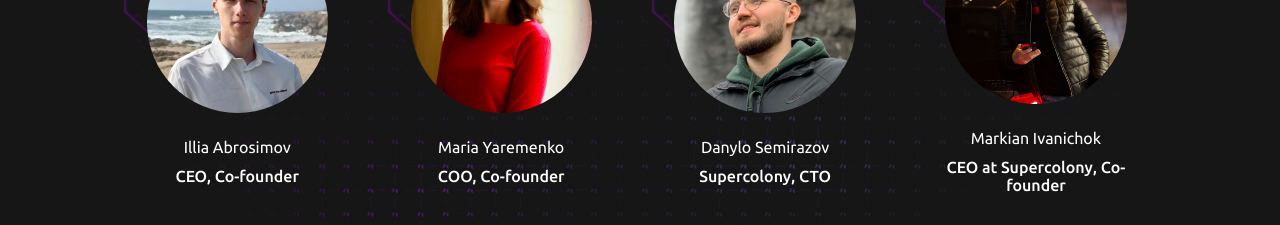
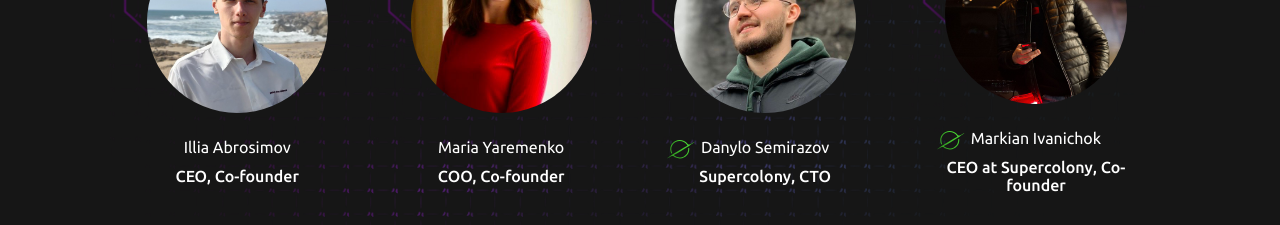
Before and after one commit to LastSymbol0/Asylum-React, a Next.js app: page / in a window 1280 px wide. Shown: the part 5240-5465 px from the top of the page. Built offline with nearby package versions, Linux system fonts and the light colour scheme.

Commit message:
update supercolony members

```diff
--- a/components/personCard/personCard.js
+++ b/components/personCard/personCard.js
@@ -3,6 +3,7 @@ import cn from 'classnames'
 
 import Image from 'next/image'
 import Icons from '../UI/icons/icons'
+import sclogo from '../../pages-content/team/mainScreen/assets/SClogo.svg';
 
 const Social = ({ social }) => {
     if (!social) { return <></> }
@@ -35,6 +36,7 @@ const PersonCard = ({
     position,
     social,
     description,
+    supercolonyMember,
     ...props
 }) => {
 
@@ -48,7 +50,18 @@ const PersonCard = ({
                 }
                 <Image priority={true} src={avatar} alt="" />
             </div>
-            <p className={styles.personCard__title}>{ name }</p>
+            <div className={styles.personCard__titleBlock}>
+                <p className={styles.personCard__title}>
+                    { name }
+                </p>
+                {
+                    supercolonyMember ? <div className={styles.personCard__supercolonyLogo}>
+                        <Image layout="fill" src={sclogo}  priority={true} alt='sc-logo'/>
+                    </div> : null
+                }
+
+            </div>
+
             <p className={styles.personCard__position}>{ position }</p>
             <Social social={social || null}/>
             {description &&
--- a/components/personCard/personCard.module.scss
+++ b/components/personCard/personCard.module.scss
@@ -8,6 +8,7 @@
     z-index: 1;
     @media screen and (max-width: point(sm)) {
         width: rem(148);
+        padding-left: 10px;
     }
 }
 
@@ -42,8 +43,27 @@
     }
 }
 
-.personCard__title {
-    white-space: nowrap;
+.personCard{
+    &__titleBlock{
+        position: relative;
+    }
+
+    &__title {
+        white-space: nowrap;
+        position: relative;
+    }
+    &__supercolonyLogo{
+        width: 70px;
+        position: absolute;
+        height: 35px;
+        left: -55px;
+        top: rem(30);
+        @media screen and (max-width: point(sm)) {
+            width: 55px;
+            left: -42px;
+            top: rem(13);
+        }
+    }
 }
 .personCard__title, .personCard__description {
     @include font-ubuntu-regular;
@@ -52,6 +72,7 @@
     text-align: center;
     @media screen and (max-width: point(sm)) {
         margin-top: rem(15);
+        font-size: font(14);
     }
 }
 
@@ -61,8 +82,12 @@
     margin-top: rem(12);
     text-align: center;
     max-width: 195px;
+    @media screen and (max-width: point(md)) {
+        max-width: 135px;
+    }
     @media screen and (max-width: point(sm)) {
         margin-top: rem(10);
+        font-size: font(14);
     }
 }
 
--- a/locales/en/translation.json
+++ b/locales/en/translation.json
@@ -287,7 +287,7 @@
                         {
                             "name": "Maria Yaremenko",
                             "position": "COO, Co-founder",
-                            "supercolonyMember": true,
+                            "supercolonyMember": false,
                             "social": [
                                 {
                                     "name": "twitter",
--- a/pages-content/home/teamScreen/teamScreen.js
+++ b/pages-content/home/teamScreen/teamScreen.js
@@ -39,6 +39,7 @@ const TeamScreen = () => {
                                 background={ linesImage }
                                 name={ _.name }
                                 position={ _.position }
+                                supercolonyMember={_.supercolonyMember}
                             />
                         ))}
                     </div>
--- a/pages-content/team/mainScreen/mainScreen.js
+++ b/pages-content/team/mainScreen/mainScreen.js
@@ -62,6 +62,7 @@ const MainScreen = () => {
                         name={ _.name }
                         position={ _.position }
                         social={ _.social }
+                        supercolonyMember={_.supercolonyMember}
                     />
                 ))}
             </div>
@@ -76,6 +77,7 @@ const MainScreen = () => {
                         position={ _.position }
                         social={ _.social }
                         description={ _.body }
+                        supercolonyMember={_.supercolonyMember}
                     />
                 ))}
             </div>
```
Also changed, not shown: pages-content/team/mainScreen/assets/SClogo.svg (added).
